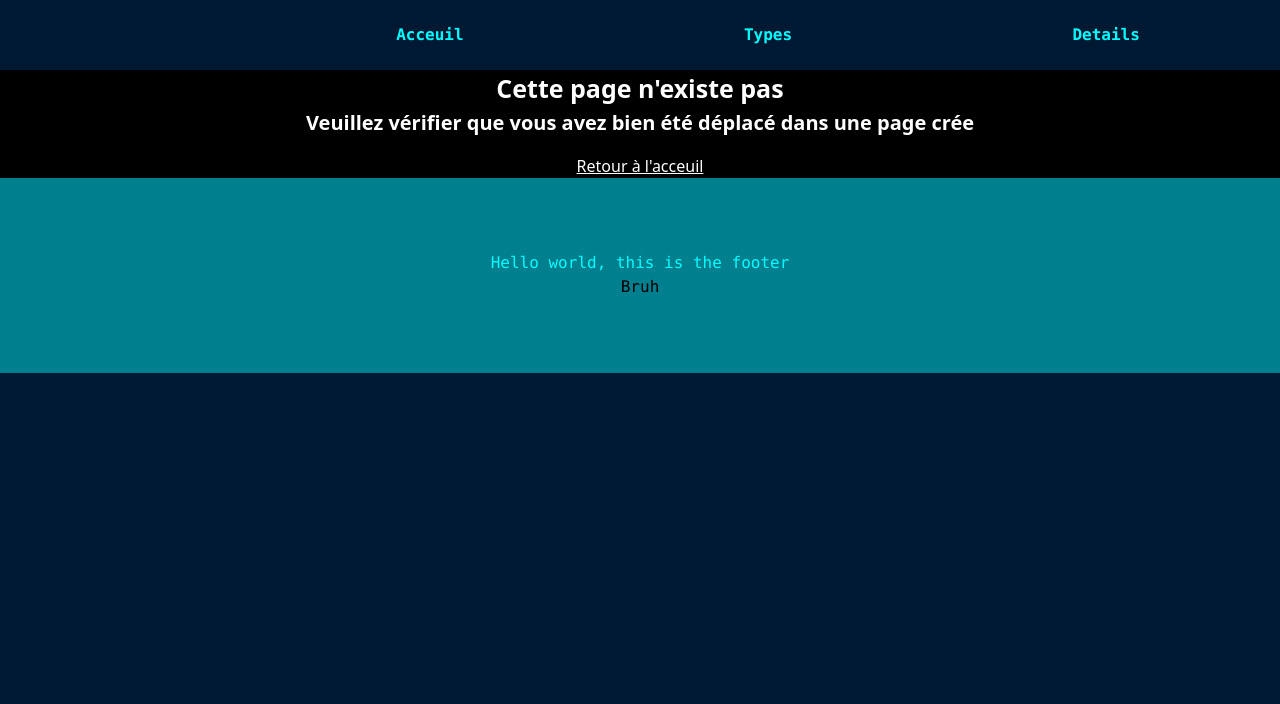
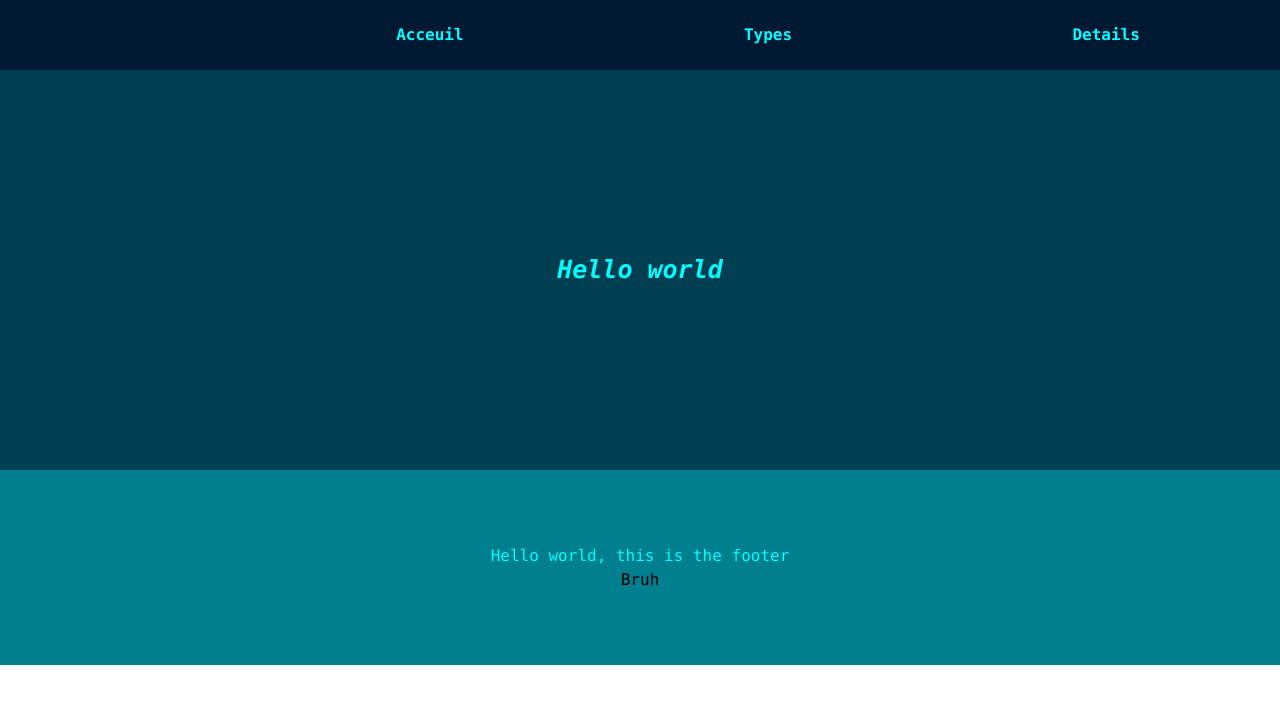
Before and after one commit to Ugo-gonpi/Projet-Fin-Front, a Next.js app: page /acceuil in a window 1280 px wide. Before the commit this address had no page. Shown: the top 704 px of the page. Built offline with nearby package versions, Linux system fonts and the light colour scheme.

Commit message:
did most of the login page (it is the root page)

```diff
--- /dev/null
+++ b/src/app/acceuil/layout.js
@@ -0,0 +1,37 @@
+import Link from "next/link"
+
+export default function AcceuilLayout({ children }) {
+    return(
+        <section className="bg-[#001933] w-screen">
+
+            <header className="w-full h-[70px] flex">
+
+                <div className="w-[20%] h-full">
+
+                </div>
+
+                <div className="w-[80%] h-full flex justify-around items-center">
+                    <Link href="/acceuil" className="text-[#00fdff] font-bold font-mono hover:border-b-2 hover:border-[#00fdff]">Acceuil</Link>
+                    <Link href="/genres" className="text-[#00fdff] font-bold font-mono hover:border-b-2 hover:border-[#00fdff]">Types</Link>
+                    <Link href="/details" className="text-[#00fdff] font-bold font-mono hover:border-b-2 hover:border-[#00fdff]">Details</Link>
+                </div>
+
+            </header>
+
+            {children}
+
+            <footer className="w-full h-[195px] bg-[#007f8e] flex justify-center items-center flex-col">
+
+                <div>
+                    <p className="text-[#00fdff] font-mono">Hello world, this is the footer</p>
+                </div>
+
+                <div>
+                    <p className="font-mono">Bruh</p>
+                </div>
+
+            </footer>
+
+        </section>
+    )
+}
--- /dev/null
+++ b/src/app/acceuil/page.js
@@ -0,0 +1,7 @@
+export default function Acceuil() {
+    return(
+        <div className="bg-[#003f51] w-full h-[400px] flex justify-center items-center flex-col">
+            <p className="text-[#00fdff] font-bold font-mono text-[25px] italic">Hello world</p>
+        </div>
+    )
+}
--- a/src/app/layout.js
+++ b/src/app/layout.js
@@ -10,35 +10,9 @@ export const metadata = {
 export default function RootLayout({ children }) {
   return (
     <html lang="en">
-      <body className="bg-[#001933] w-screen">
-
-        <header className="w-full h-[70px] flex">
-
-          <div className="w-[20%] h-full">
-
-          </div>
-
-          <div className="w-[80%] h-full flex justify-around items-center">
-            <Link href="/" className="text-[#00fdff] font-bold font-mono">Acceuil</Link>
-            <Link href="/genres" className="text-[#00fdff] font-bold font-mono">Types</Link>
-            <Link href="/details" className="text-[#00fdff] font-bold font-mono">Details</Link>
-          </div>
-
-        </header>
+      <body className="w-screen h-screen">
 
         {children}
-
-        <footer className="w-full h-[195px] bg-[#007f8e] flex justify-center items-center flex-col">
-
-          <div>
-            <p className="text-[#00fdff] font-mono">Hello world, this is the footer</p>
-          </div>
-
-          <div>
-            <p className="font-mono">Bruh</p>
-          </div>
-
-        </footer>
 
       </body>
     </html>
--- a/src/app/not-found.js
+++ b/src/app/not-found.js
@@ -2,10 +2,10 @@ import Link from "next/link";
 
 export default function NotFound() {
     return(
-        <div className="w-[100%] h-[100%] flex justify-center items-center flex-col bg-black">
-            <h1 className="text-white font-bold text-[25px]">Cette page n'existe pas</h1>
-            <p className="text-white font-bold text-[20px]">Veuillez vérifier que vous avez bien été déplacé dans une page crée</p>
-            <Link href="/" className="text-white mt-4 underline">Retour à l'acceuil</Link>
+        <div className="w-full h-full flex justify-center items-center flex-col bg-[#003f51]">
+            <h1 className="font-bold text-[30px] text-[#00fdff]">Oh oh, une erreur c'est produite</h1>
+            <p className="font-bold text-[20px] text-[#00fdff]">Veuillez vérifier que vous avez bien été déplacé dans une page crée</p>
+            <Link href="/" className="mt-4 underline text-[#00fdff]">Retour à l'acceuil</Link>
         </div>
     )
 }
--- a/src/app/page.js
+++ b/src/app/page.js
@@ -2,8 +2,32 @@ import Image from "next/image";
 
 export default function Home() {
   return (
-    <div className="bg-[#003f51] w-full h-[400px] flex justify-center items-center flex-col">
-      <p className="text-[#00fdff] font-bold font-mono text-[25px] italic">Hello world</p>
+    <div className="w-screen h-screen flex justify-center items-center bg-[#001933] flex-col">
+
+      <h1 className="text-[#00fdff] text-[50px] mb-3 font-bold font-mono">Login</h1>
+
+      <div className="w-[300px] h-[350px] bg-[#007f8e] flex justify-center items-center gap-4 flex-col rounded-[10px] shadow-xl">
+
+        <div className="flex gap-3 flex-col">
+
+          <p className="text-[#00fdff] font-bold font-mono text-[20px] m-0">Nom:</p>
+          <input type="text" className="w-[250px] h-[35px] bg-[#003f51] border-[#00fdff] border-2 rounded-[10px] pl-[5px] text-[#00fdff]"/>
+
+          <p className="text-[#00fdff] font-bold font-mono text-[20px] m-0">Prénom:</p>
+          <input type="text" className="w-[250px] h-[35px] bg-[#003f51] border-[#00fdff] border-2 rounded-[10px] pl-[5px] text-[#00fdff]"/>
+
+        </div>
+
+        <div className="flex gap-3 flex-col">
+
+          <p className="text-[#00fdff] font-bold font-mono text-[20px]">Email:</p>
+          <input type="email" className="w-[250px] h-[35px] bg-[#003f51] border-[#00fdff] border-2 rounded-[10px] pl-[5px] text-[#00fdff]"/>
+
+        </div>
+
+        <button className="w-[150px] h-[40px] border-[#00fdff] border-2 rounded-[10px] text-[#00fdff] bg-[#003f51] font-mono hover:brightness-125 active:brightness-150">S'enregistrer</button>
+      </div>
+
     </div>
   );
 }
```
